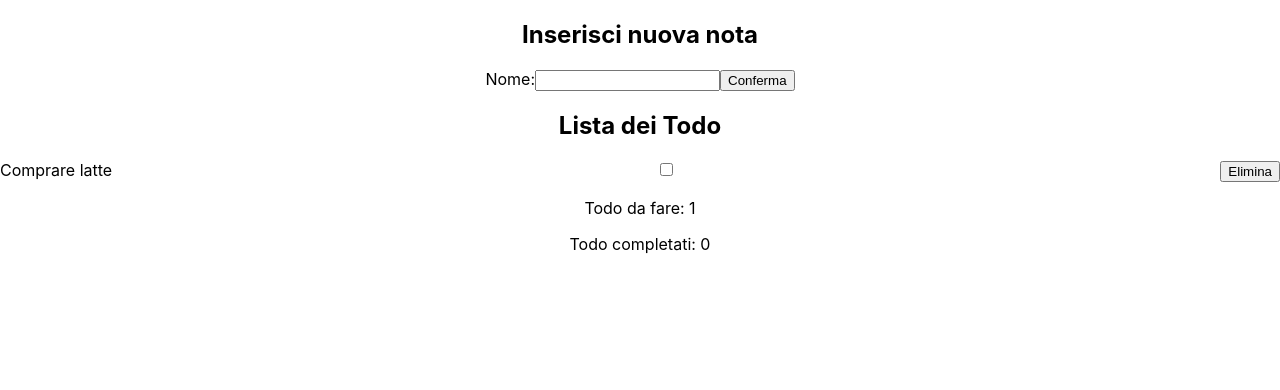
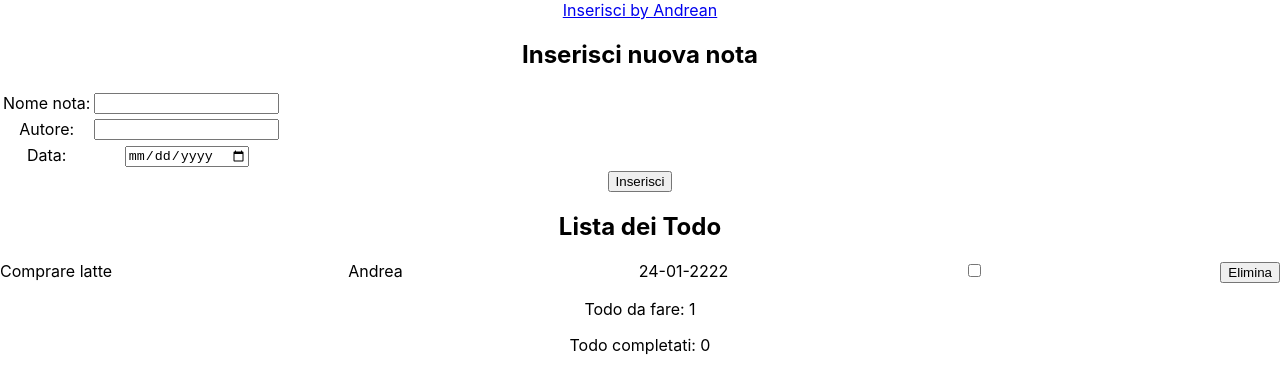
Before and after one commit to andreaarizzoli/testGit, a React (Create React App) app in the folder redux-app/: page /Andrea in a window 1280 px wide. Shown: the top 390 px of the page. Built offline with nearby package versions, Linux system fonts and the light colour scheme.

Commit message:
Creazione componente Andrea

```diff
--- a/redux-app/src/App.tsx
+++ b/redux-app/src/App.tsx
@@ -4,17 +4,19 @@ import './App.css';
 import TodoList from './features/todos/components/TodoList'
 import { CreateTodo } from './features/todos/components/CreateTodo';
 import {BrowserRouter, Routes, Route, Link} from 'react-router-dom'
+import { CreateAndrea } from './features/todos/components/CreateAndrea';
 
 function App() {
   return (
     <div className="App">
       <BrowserRouter>
 
+      <Link to='/Andrea'>Inserisci by Andrean</Link>
 
       <Routes>
           <Route path='/' element={<CreateTodo />}></Route>
           <Route path='/Michele' element={<CreateTodo />}></Route>
-          <Route path='/Andrea' element={<CreateTodo />}></Route>
+          <Route path='/Andrea' element={<CreateAndrea />}></Route>
           <Route path='/Manuela' element={<CreateTodo />}></Route>
           <Route path='/Cecilia' element={<CreateTodo />}></Route>
           <Route path='/Maurizio' element={<CreateTodo />}></Route>
--- /dev/null
+++ b/redux-app/src/features/todos/components/CreateAndrea.tsx
@@ -0,0 +1,81 @@
+import { useState } from "react";
+import { useDispatch, useSelector } from "react-redux";
+import { Todo, todoDataSelector, todosActions } from "../todos.slice";
+import { Field, Form, Formik, useFormik } from 'formik';
+
+import * as Yup from 'yup';
+
+
+export const CreateAndrea = () => {
+
+    const dispatch = useDispatch();
+    const todoData = useSelector(todoDataSelector);
+    const initialValues = { name: '', owner: "", data: "" };
+
+    const formik = useFormik({
+        initialValues: initialValues,
+
+        validationSchema: Yup.object({
+            name: Yup
+                .string()
+                .required('Campo obbligatorio'),
+            owner: Yup
+                .string()
+                .required('Campo obbligatorio')
+                .min(3, 'Deve contenere almeno 3 caratteri'),
+            data: Yup
+                .date()
+                .required('Campo obbligatorio')
+        }),
+
+        onSubmit: values => {
+            //alert(JSON.stringify(values, null, 2));
+            dispatch( todosActions.addTodo({id: (todoData.length + 1).toString(), name: values.name, checked: false, owner: values.owner, data: new Date(values.data) }))
+        },
+    })
+
+    return <div>
+        <h2>Inserisci nuova nota</h2>
+
+        <form onSubmit={formik.handleSubmit}>
+            <table>
+                <tbody>
+                    <tr>
+                        <td><label htmlFor="name">Nome nota:</label></td>
+                        <td>
+                            <input id="name" name="name" type="text" onChange={formik.handleChange} value={formik.values.name} />
+                        </td>
+                        <td>
+                            {formik.touched.name && formik.errors.name ? (
+                                <div style={{color: "red"}}>{formik.errors.name}</div>
+                            ): null}
+                        </td>
+                    </tr>
+                    <tr>
+                        <td><label htmlFor="owner">Autore:</label></td>
+                        <td>
+                            <input id="owner" name="owner" type="text" onChange={formik.handleChange} value={formik.values.owner} />
+                        </td>
+                        <td>
+                            {formik.touched.owner && formik.errors.owner ? (
+                                <div style={{color: "red"}}>{formik.errors.owner}</div>
+                            ): null}
+                        </td>
+                    </tr>
+                    <tr>
+                        <td><label htmlFor="data">Data:</label></td>
+                        <td>
+                            <input id="data" name="data" type="date" onChange={formik.handleChange} value={formik.values.data } />
+                        </td>
+                        <td>
+                            {formik.touched.data && formik.errors.data ? (
+                                <div style={{color: "red"}}>{formik.errors.data}</div>
+                            ): null}
+                        </td>
+                    </tr>
+                </tbody>
+            </table>
+            <button type="submit">Inserisci</button>
+        </form>
+    </div>
+}
--- a/redux-app/src/features/todos/components/TodoItem.tsx
+++ b/redux-app/src/features/todos/components/TodoItem.tsx
@@ -7,10 +7,12 @@ export type TodoItemProps = {
     onTodoDelete?: (id: string) => void
 }
 
-export const TodoItem: FC<TodoItemProps>  = ( { todo: { name, checked, id}, onTodoChecked, onTodoDelete}) => {
+export const TodoItem: FC<TodoItemProps>  = ( { todo: { name, checked, id, owner, data }, onTodoChecked, onTodoDelete}) => {
 
     return <div style={{display: "flex", flexDirection: "row", justifyContent: "space-between"}}>
         <div>{name}</div>
+        <div>{owner}</div>
+        <div>{data?.getDate()  + "-" + data?.getMonth()+1 + "-" + data?.getFullYear()}</div>
         <div>
             <input type="checkbox" checked={checked} onChange={() => onTodoChecked(id, !checked)} />
         </div>
--- a/redux-app/src/features/todos/todos.slice.ts
+++ b/redux-app/src/features/todos/todos.slice.ts
@@ -21,8 +21,8 @@ const initialState: TodoSliceType = {
         id: "1",
         name:"Comprare latte",
         checked: false,
-        owner: '',
-        data: new Date()
+        owner: 'Andrea',
+        data: new Date('2222/01/24')
     }],
     loading: false,
     error: ""
```
Also changed, not shown: redux-app/package.json (+7 -1 lines), 1 other file (tests, documents, lock files or other folders).
